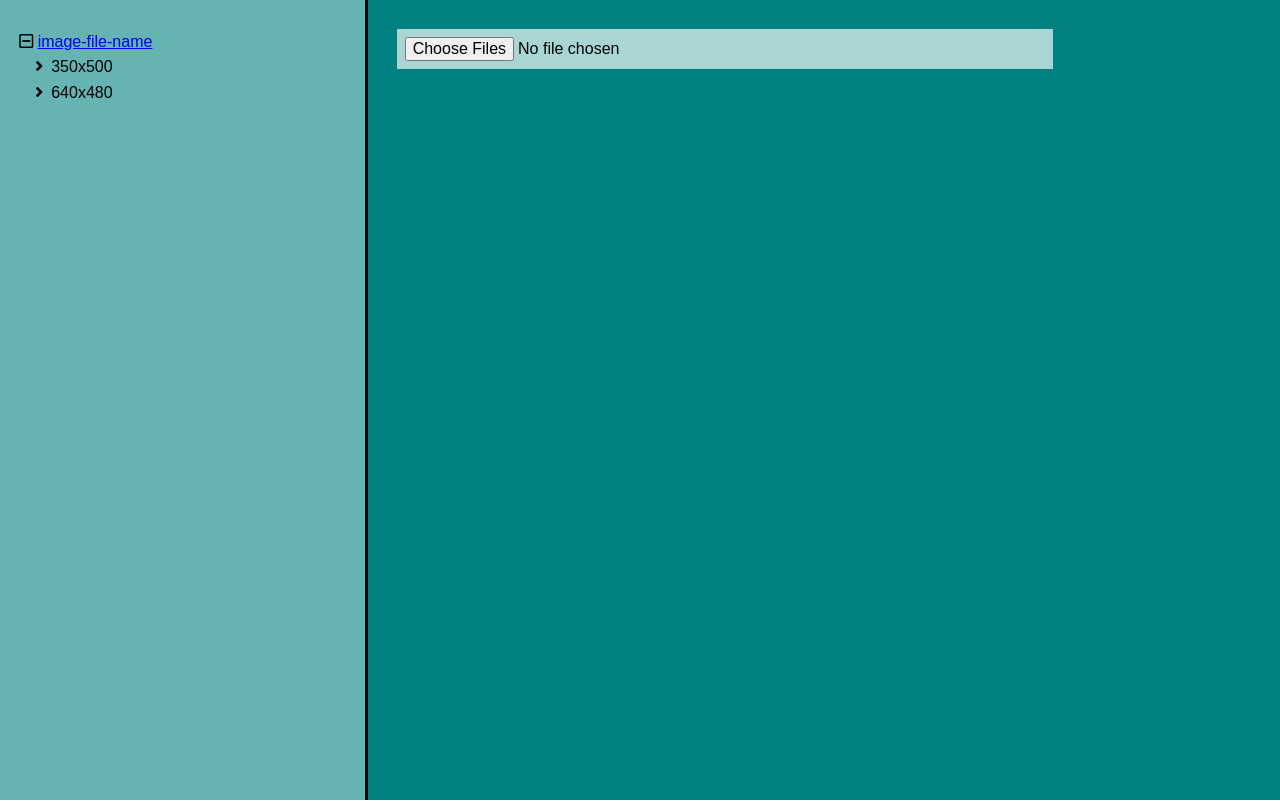
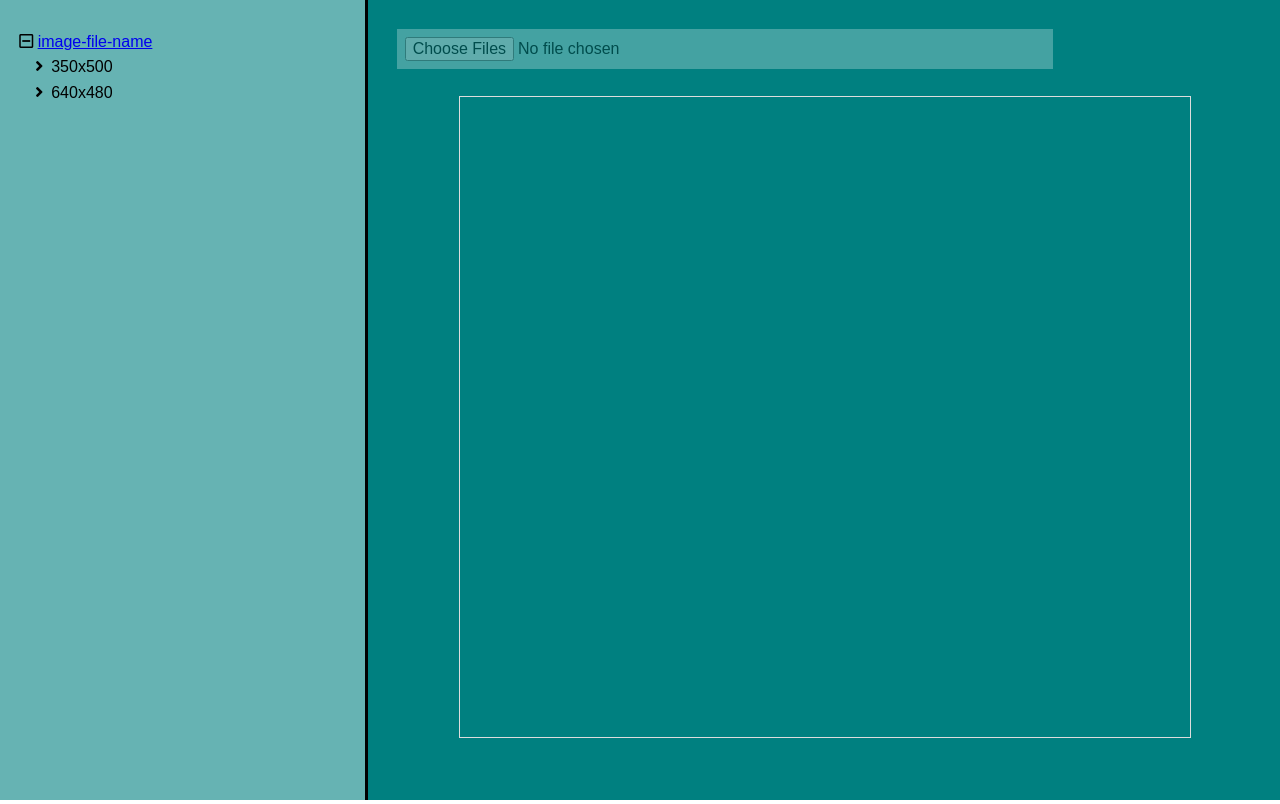
Before and after one commit to coachaki/ouc-gadgets, a website: page responsive-images/index.html in a window 1280 px wide. Drawn offline with nearby package versions, Linux system fonts and the light colour scheme.

```diff
--- a/responsive-images/css/styles.scss
+++ b/responsive-images/css/styles.scss
@@ -8,6 +8,7 @@
     font-family: Arial, Helvetica, sans-serif;
     font-size: 14px;
     height: 100%;
+    line-height: 0;
 
     @media screen and (min-width: $min-md) {
         font-size: 16px;
@@ -51,12 +52,24 @@
     }
 }
 
+.canvas-wrapper {
+    width: 80%;
+    height: 80%;
+    margin: auto;
+    margin-top: 6em;
+}
+
 #input-form {
     position: absolute;
     margin-left: .5em;
     margin-top: .5em;
     width: 50%;
     max-width: 350px;
+    opacity: .4;
+
+    &:hover {
+        opacity: 1;
+    }
 
     @media screen and (min-width: $min-md) {
         margin-left: 1.8em;
@@ -78,6 +91,7 @@
 #preview-frame {
     width: 100%;
     height: 100%;
+    border: 1px solid #ddd;
 }
 
 ul.image-list {
--- a/responsive-images/index.html
+++ b/responsive-images/index.html
@@ -38,7 +38,9 @@
                 <!-- full-screen overlay drag & drop function here -->
                 <input name="images" id="images" type="file" multiple />
             </form>
-            <canvas id="preview-frame"></canvas>
+            <div class="canvas-wrapper">
+                <canvas id="preview-frame"></canvas>
+            </div>
         </main>
     </div>
     <script type="text/javascript" src="js/imageset.js"></script>
```
Also changed, not shown: README.md, responsive-images/css/styles.css, responsive-images/readme.md.
